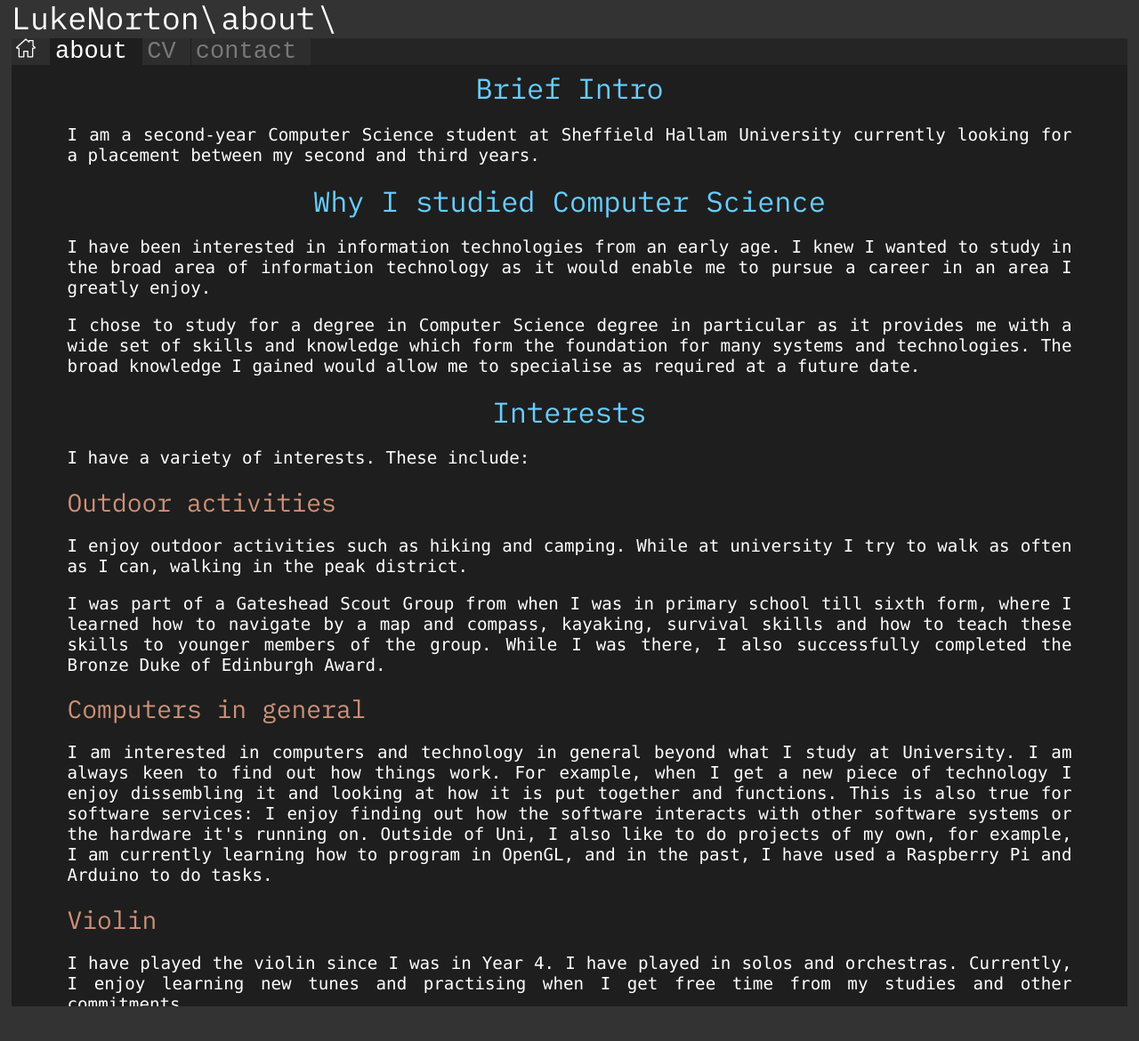
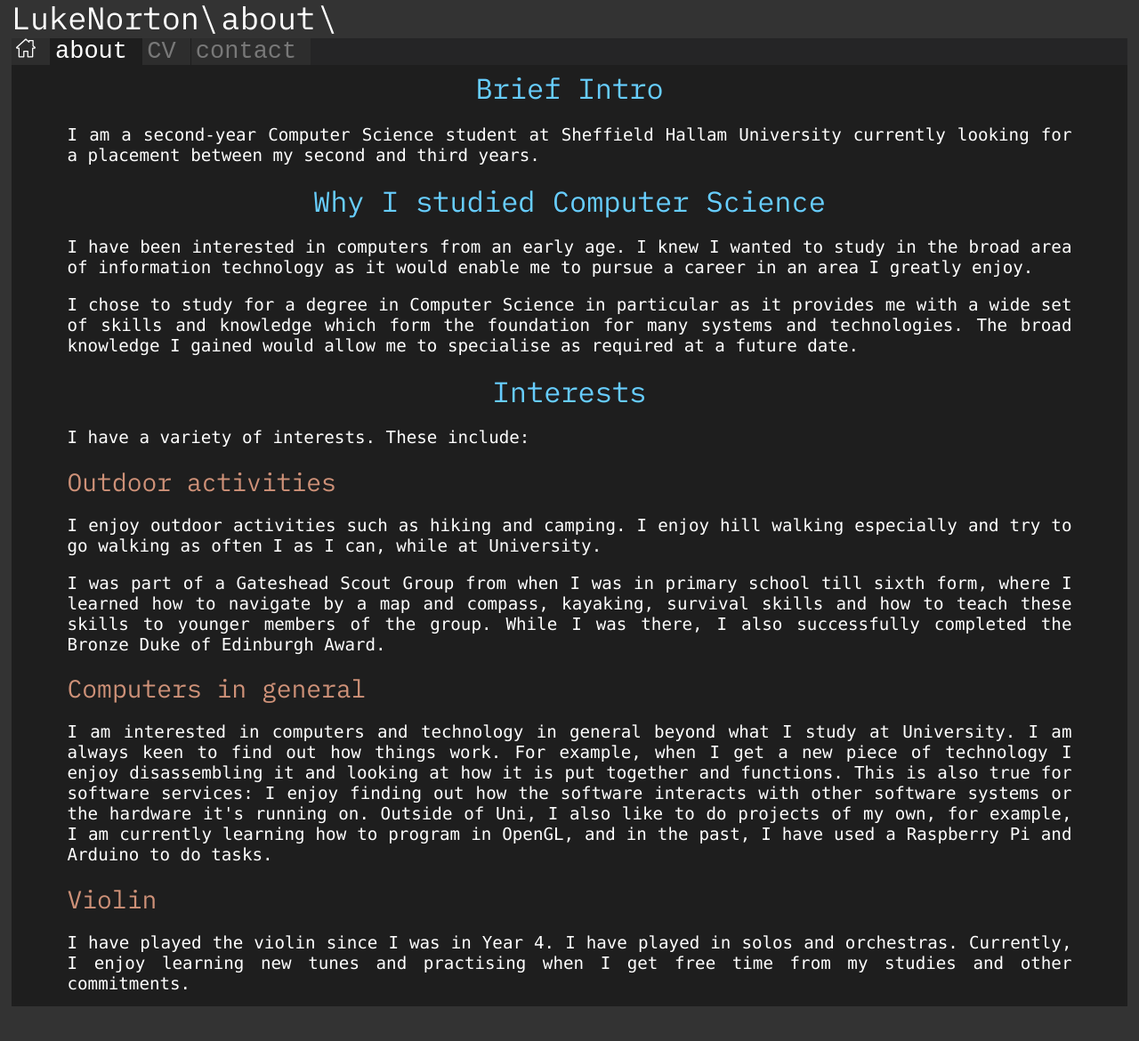
Before and after one commit to lnorton500/LukeNorton.com, a Jekyll site: the page built from about.html, in a window 1280 px wide. Shown: the top 1170 px of the page at 89% size. Built offline with Jekyll 4.4.1, drawn with Linux system fonts in a browser that asks for light colours.

Commit message:
update spelling

```diff
--- a/about.html
+++ b/about.html
@@ -13,11 +13,11 @@ permalink: /about/
 </p>
 <h3>Why I studied Computer Science</h3>
 <p>
-    I have been interested in information technologies from an early age. I knew I wanted to study in the broad area of
+    I have been interested in computers from an early age. I knew I wanted to study in the broad area of
     information technology as it would enable me to pursue a career in an area I greatly enjoy.
 </p>
 <p>
-    I chose to study for a degree in Computer Science degree in particular as it provides me with a wide set of skills
+    I chose to study for a degree in Computer Science in particular as it provides me with a wide set of skills
     and knowledge which form the foundation for many systems and technologies. The broad knowledge I gained would allow
     me to specialise as required at a future date.
 </p>
@@ -25,8 +25,7 @@ permalink: /about/
 <p> I have a variety of interests. These include:</p>
 <h4>Outdoor activities</h4>
 <p>
-    I enjoy outdoor activities such as hiking and camping. While at university I try to walk as often as I can, walking
-    in the peak district.
+    I enjoy outdoor activities such as hiking and camping. I enjoy hill walking especially and try to go walking as often I as I can, while at University.
 </p>
 <p>
     I was part of a Gateshead Scout Group from when I was in primary school till sixth form, where I learned how to
@@ -36,7 +35,7 @@ permalink: /about/
 <h4>Computers in general</h4>
 <p>
     I am interested in computers and technology in general beyond what I study at University. I am always keen to find
-    out how things work. For example, when I get a new piece of technology I enjoy dissembling it and looking at how it
+    out how things work. For example, when I get a new piece of technology I enjoy disassembling it and looking at how it
     is put together and functions. This is also true for software services: I enjoy finding out how the software
     interacts with other software systems or the hardware it's running on. Outside of Uni, I also like to do projects of
     my own, for example, I am currently learning how to program in OpenGL, and in the past, I have used a Raspberry Pi
```
